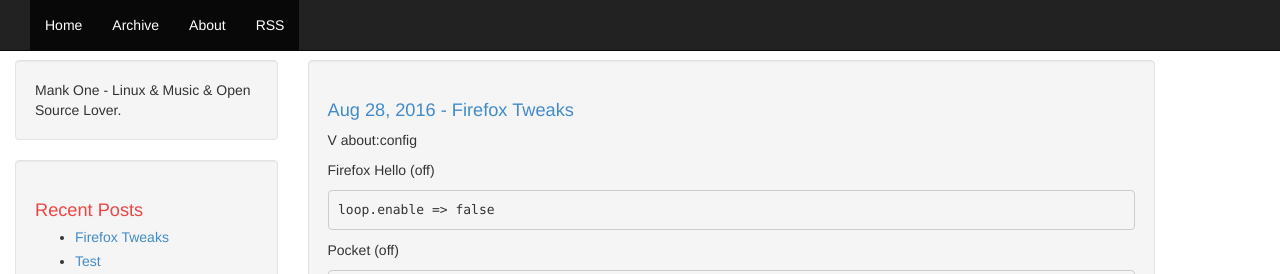
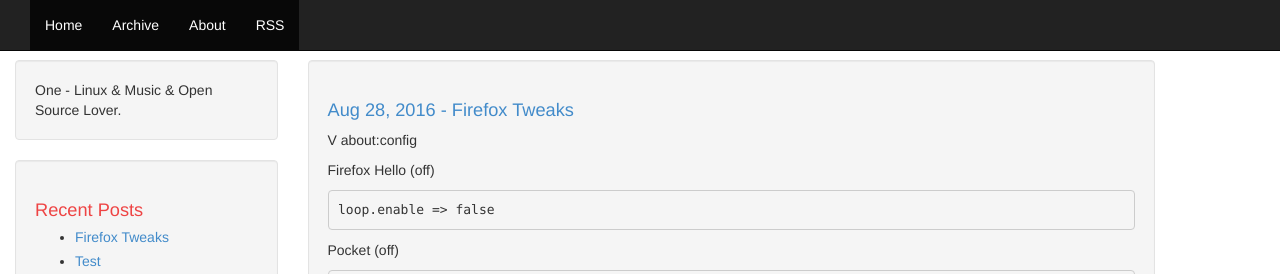
Before and after one commit to marekpistorius/blog.github.io, a Jekyll site: the page built from index.html, in a window 1280 px wide and 1284 px high. Shown: the top 274 px of the window. Built offline with Jekyll 4.4.1, drawn with Linux system fonts in a browser that asks for light colours; the list of posts is cut into pages by our own code; some of the changed lines change nothing that is shown.

Commit message:
Update _config.yml

```diff
--- a/_config.yml
+++ b/_config.yml
@@ -6,10 +6,10 @@
 # 'jekyll serve'. If you change this file, please restart the server process.
 
 # Site settings
-title: Mank One Blog
-email: Mank@pclinuxos.cz
+title: (M) Blog
+email: mank.pclos@gmail.com
 description: > # this means to ignore newlines until "baseurl:"
-  Mank One - Linux & Music & Open Source Lover.
+  One - Linux & Music & Open Source Lover.
 baseurl: "" # the subpath of your site, e.g. /blog
 url: "http://blog.m-opensource.eu" # the base hostname & protocol for your site
 twitter_username: mank_unix
```
